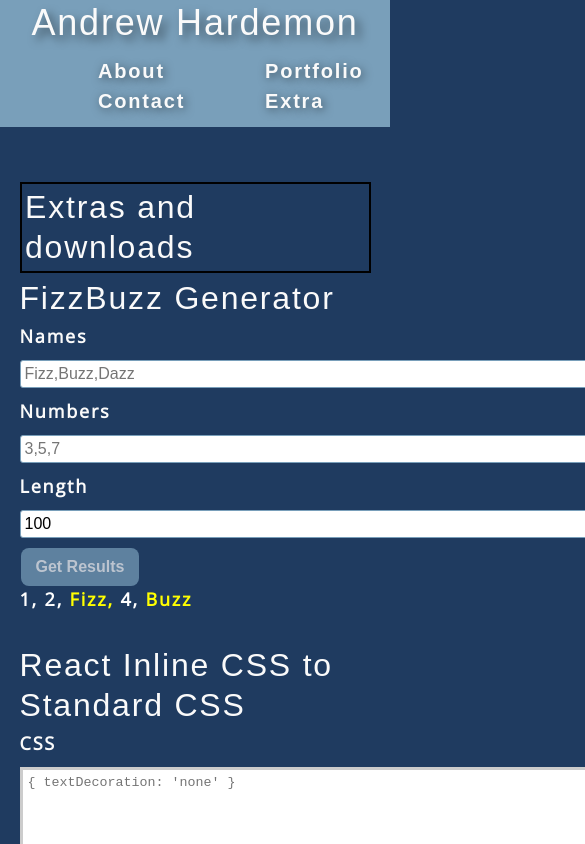
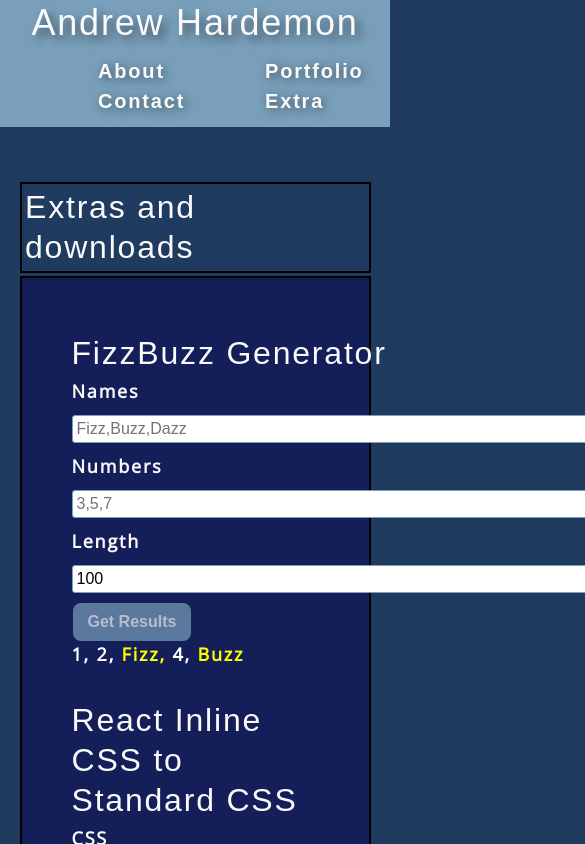
Before and after one commit to AndrewHardemon/Official-Portfolio, a React (Create React App) app: page / in a window 390 px wide. Both pictures are taken after a click on the item "Extra". Shown: the top 844 px of the page, 585 px wide, since content can reach past the window. Built offline with nearby package versions, Linux system fonts and the light colour scheme; a web font is replaced by a local one.

Commit message:
Centered Extras and Downloads section and gave new background modified navbar to be more mobile responsive for phone and tablet fixed footer to show icons spread on page evenly but go all the way to bottom

```diff
--- a/src/components/Extra/index.css
+++ b/src/components/Extra/index.css
@@ -1,11 +1,33 @@
 .label_form {
-  display: grid;
-  grid-template-columns: 1fr 3fr 6fr;
+  /* display: grid;
+  grid-template-columns: 1fr 3fr 6fr; */
+  display: flex;
+  flex-direction: column;
+  align-items: flex-start;
 }
 
-.results-box {
+
+.extras-container{
+  display: flex;
+  flex-direction: column;
+  justify-content: space-evenly;
+  align-items: flex-start;
+  /* background-color: rgb(24, 11, 121); */
+  background-color: #141e59;
+  padding: 50px;
+  border: 2px solid black;
+}
+
+.extra-container {
+  /* display: flex;
+  flex-direction: column; */
+  /* width: 400px; */
+}
+
+
+/* .results-box {
   margin-left: 10px;
-}
+} */
 
 @media screen and (max-width: 803px) {
   .label_form {
--- a/src/components/Extra/index.js
+++ b/src/components/Extra/index.js
@@ -96,7 +96,8 @@ function Extra() {
   }
 
   return (
-    <>
+    <div className="extras-container">
+    <div className="extra-container">
       <h2>FizzBuzz Generator</h2>
 
       <div className="label_form">
@@ -119,6 +120,8 @@ function Extra() {
             : <span style={isNaN(parseInt(fb)) ? { color: "yellow" } : { color: "white" }}>{fb}</span>
         ))}
       </div>
+      </div>
+
       <br></br>
 
       <h2>React Inline CSS to Standard CSS</h2>
@@ -148,7 +151,7 @@ function Extra() {
       <button onClick={generateNewText}>Get Results</button>
 
 
-    </>
+    </div>
   )
 
 }
--- a/src/components/Footer/index.js
+++ b/src/components/Footer/index.js
@@ -13,11 +13,14 @@ function Footer(){
 
   return (                                                                                                                /* width:"269px" */
     <footer className="footer flex-row px-1">
+      <div className="footer-nav">
       {icons.map((icon,index) => (
+
         <a href={icon.link} key={icon.name} target="_blank" rel="noopener noreferrer">
           <i className={icon.name} ></i>
         </a>
       ))}
+      </div>
     </footer>
   )
 
--- a/src/components/Footer/style.css
+++ b/src/components/Footer/style.css
@@ -24,6 +24,13 @@ footer a:hover {
   min-height: 85vh;
 }
 
+.footer-nav {
+  display: flex;
+  flex-direction: column;
+  justify-content: space-around;
+  height:85vh;
+}
+
 @media screen and (max-width: 803px) {
   .footer {
     height: auto;
```
